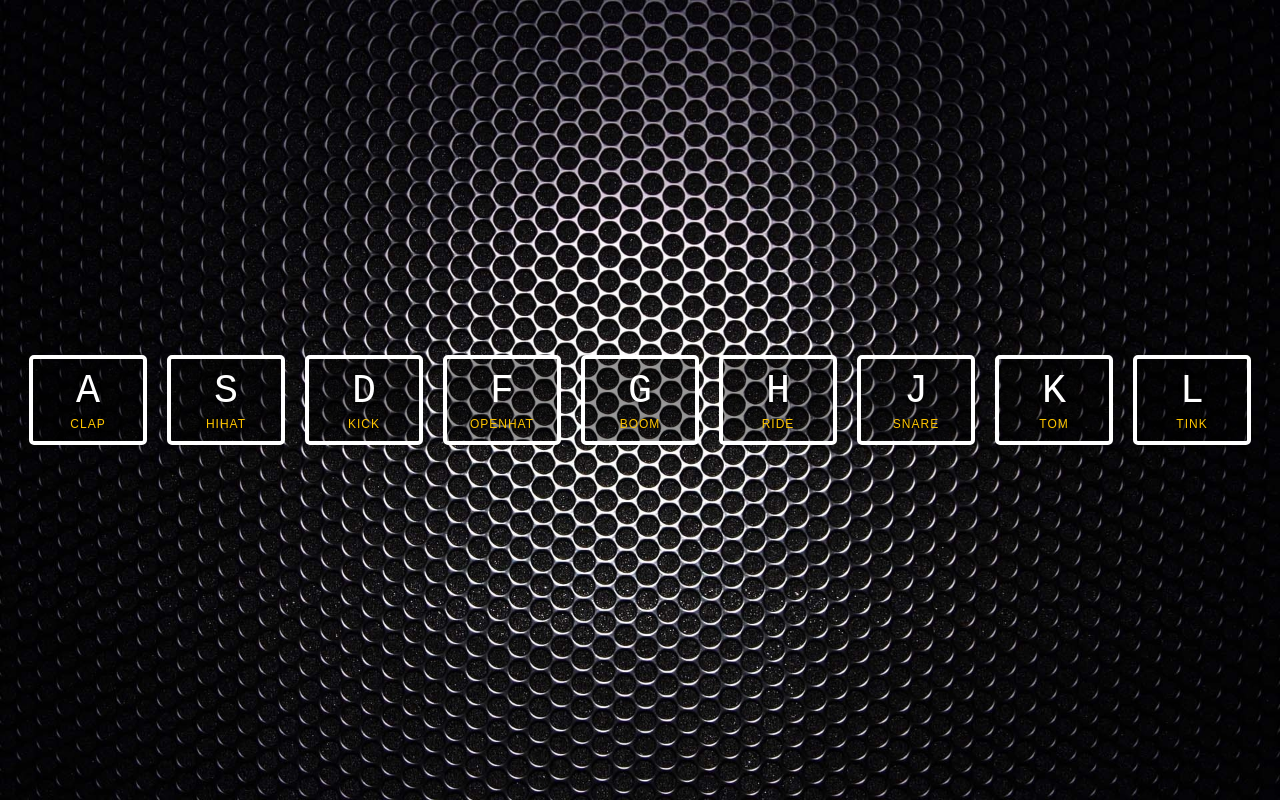
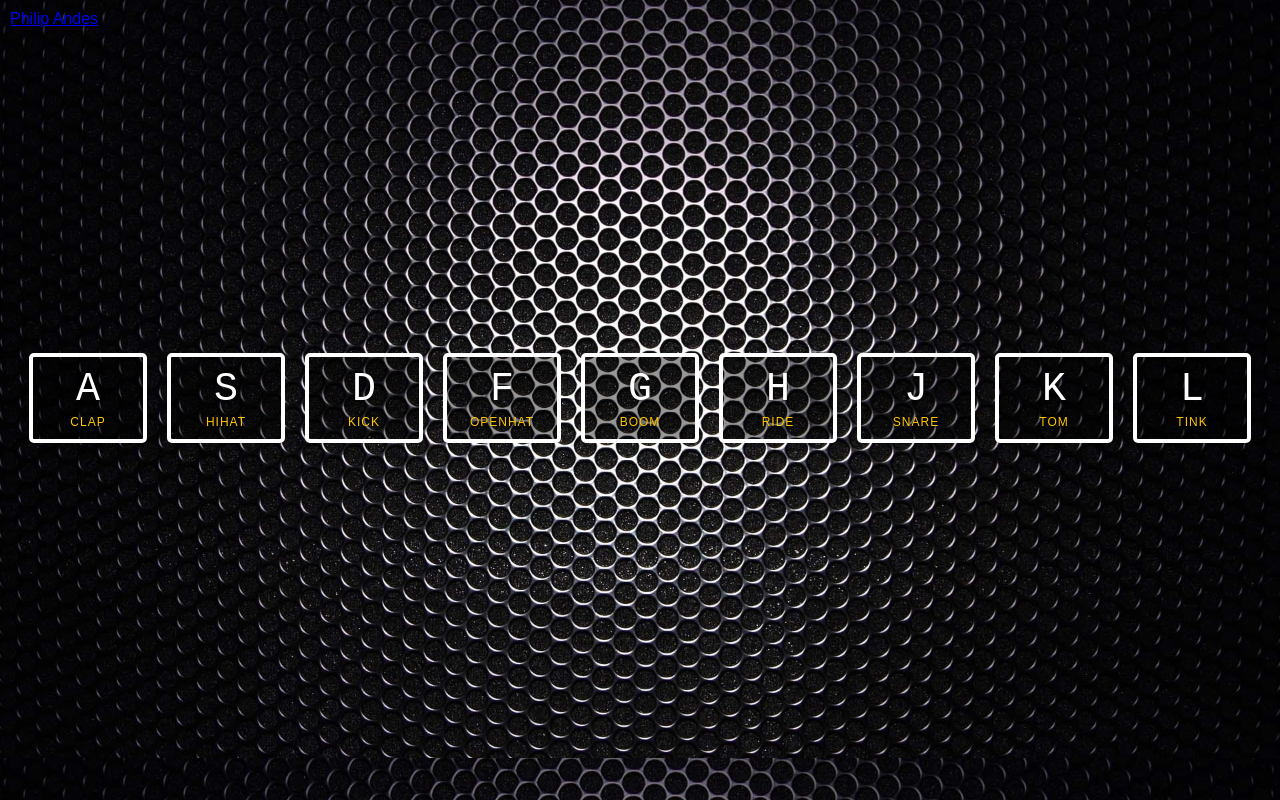
Before and after one commit to PhilipAndes/JavaScript-Drum-Kit, a plain HTML site: page index.html in a window 1280 px wide. Drawn offline with Linux system fonts and the light colour scheme.

Commit message:
added link back to portfolio

```diff
--- a/css/style.css
+++ b/css/style.css
@@ -13,7 +13,7 @@ body,html {
 .keys {
     display: flex;
     flex: 1;
-    min-height: 100vh;
+    min-height: 90vh;
     align-items: center;
     justify-content: center;
 }
@@ -49,3 +49,8 @@ kbd {
     letter-spacing: .1rem;
     color: #ffc600;
 }
+
+.go-back {
+    font-size: 16px;
+    margin: 10px;
+}
--- a/index.html
+++ b/index.html
@@ -9,7 +9,12 @@
     <title>Drum kit</title>
 </head>
 <body>
+    <!-- go back to portfolio -->
+    <div class="go-back">
+        <a href="http://philipandes.com">Philip Andes</a>
+    </div>
 
+    <!-- Drum keys -->
     <div class="keys">
         <div data-key="65" class="key">
             <kbd>A</kbd>
@@ -49,6 +54,8 @@
         </div>
     </div>
 
+
+    <!--Drum sounds  -->
     <audio data-key="65" src="sounds/clap.wav"></audio>
     <audio data-key="83" src="sounds/hihat.wav"></audio>
     <audio data-key="68" src="sounds/kick.wav"></audio>
```
